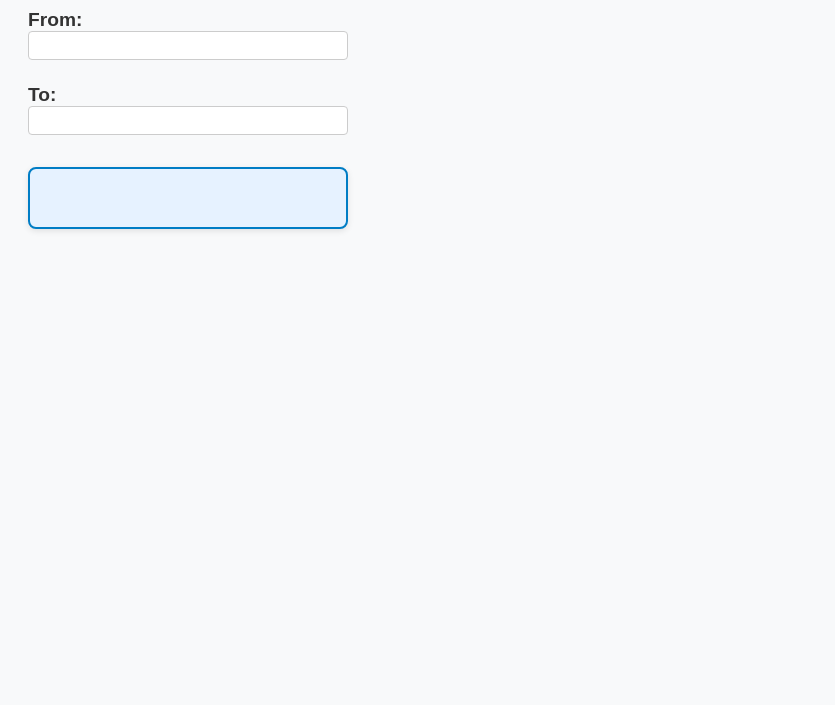
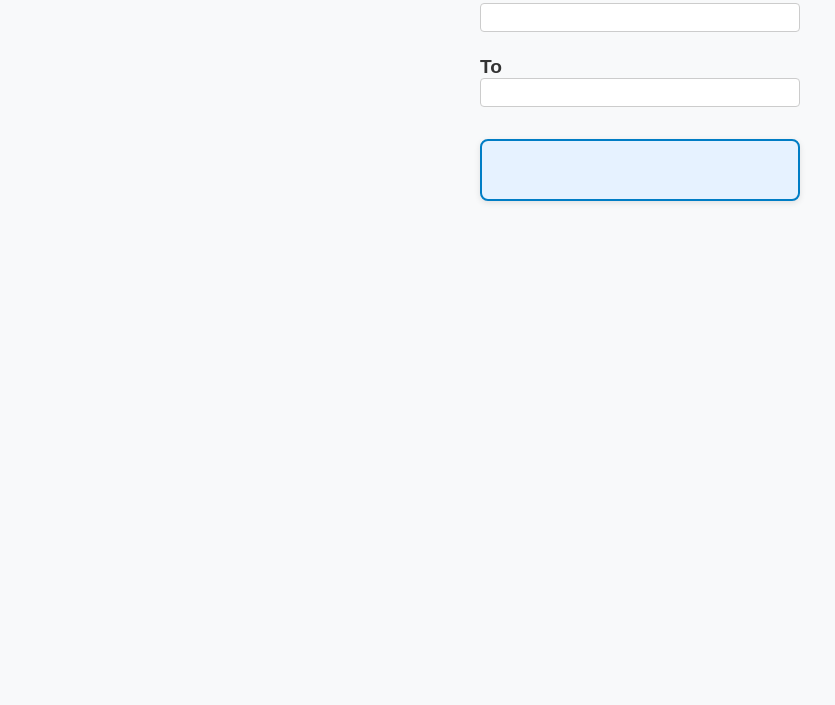
Before and after one commit to totallct/mtr-fares, a website: page index.html in a window 1280 px wide. Shown: the part 95-800 px from the top of the page, without its empty margins (0-835 px from the left). Drawn offline with Linux system fonts and the light colour scheme.

Commit message:
rewrite style

```diff
--- a/index.html
+++ b/index.html
@@ -6,20 +6,22 @@
   <link rel="stylesheet" href="style.css">
 </head>
 <body>
+  <div class="container">
     <h1>MTR Fare Checker</h1>
 
-  <h2>From:</h2>
+    <h2>From</h2>
     <input type="text" id="fromInput" autocomplete="off">
     <ul id="fromSuggestions" class="suggestions"></ul>
     <span id="fromBadges"></span>
 
-  <h2>To:</h2>
+    <h2>To</h2>
     <input type="text" id="toInput" autocomplete="off">
     <ul id="toSuggestions" class="suggestions"></ul>
     <span id="toBadges"></span>
 
-  <div id="fareResult"></h2>
+    <div id="fareResult"></div>
 
     <script src="app.js"></script>
+  </div>
 </body>
 </html>
--- a/style.css
+++ b/style.css
@@ -1,10 +1,15 @@
 body {
   font-family: sans-serif;
-  padding: 20px;
   background: #f8f9fa;
   color: #333;
+  margin: 10px;
+}
+
+.container {
+  max-width: 20rem;
+  margin: 0 auto;
+  width: 100%;
   font-size: 1rem;
-  width: 20rem
 }
 
 h1 {
@@ -96,3 +101,10 @@ input[type="text"] {
   text-align: center;
   box-shadow: 0 2px 6px rgba(0, 0, 0, 0.1);
 }
+
+/* Mobile */
+@media (max-width: 480px) {
+  .container {
+    max-width: 100%;
+  }
+}
```
Lines whose indentation alone changed are shown as unchanged.
